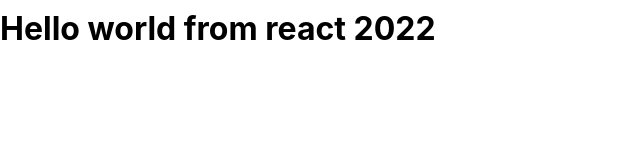
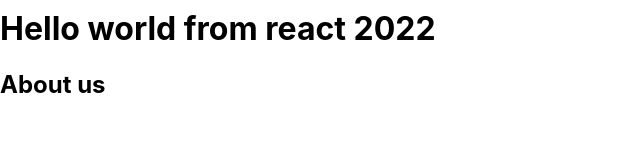
Before and after one commit to wiekusviljoen/myreactapp22, a React (Create React App) app: page / in a window 1280 px wide. Shown: the part 146-300 px from the top of the page, without its empty margins (0-640 px from the left). Built offline with nearby package versions, Linux system fonts and the light colour scheme; the HTML template or start-up script is replaced by a standard one.

Commit message:
commit on master

```diff
--- a/src/App.js
+++ b/src/App.js
@@ -1,12 +1,14 @@
 import "./App.css";
 import Navbar from "./components/Navbar";
 import Home from "./components/Home";
+import AboutView from "./components/AboutView";
 
 function App() {
   return (
     <div classNameName="App">
       <Navbar />
       <Home />
+      <AboutView />
     </div>
   );
 }
--- /dev/null
+++ b/src/components/AboutView.js
@@ -0,0 +1,9 @@
+const AboutView = () => {
+  return (
+    <>
+      <h2>About us</h2>
+    </>
+  );
+};
+
+export default AboutView;
```
